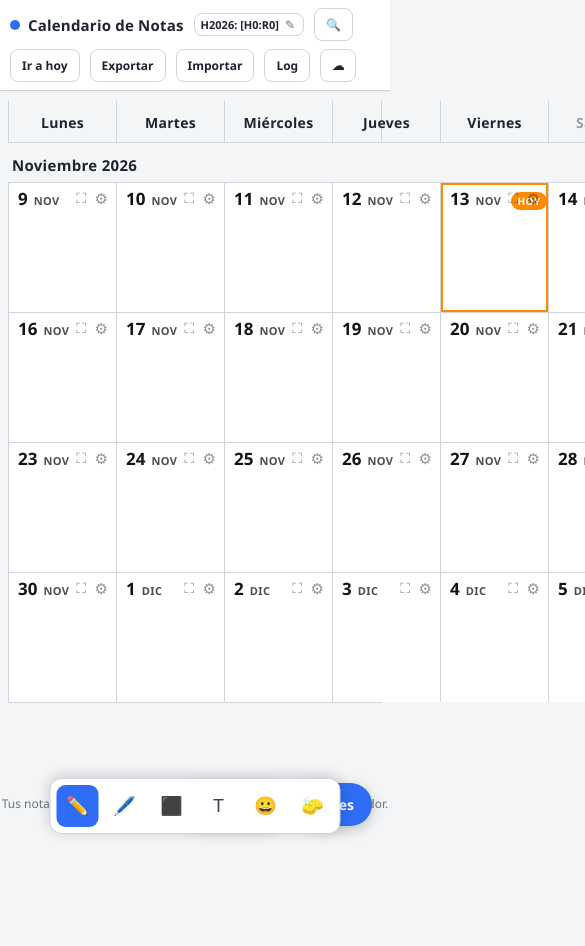
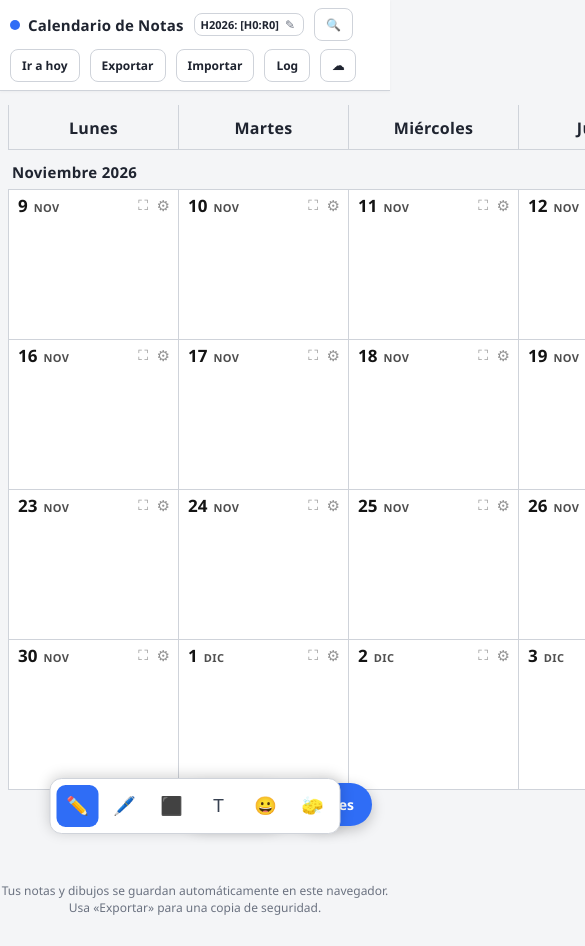
Before and after one commit to westmeteo/calendario-notas, a plain HTML site: page index.html in a window 390 px wide. Shown: the top 946 px of the page, 585 px wide, since content can reach past the window. Before the commit the page ends 859 px from the top, so only its background shows below. Drawn offline with Linux system fonts and the light colour scheme.

Commit message:
Ancho de lienzo fijo (coords iguales en todos los dispositivos) + controles de caja al seleccionar (movil)

```diff
--- a/index.html
+++ b/index.html
@@ -53,12 +53,13 @@
   main{ position:relative; padding: 14px 16px 14px 76px; }
 
   /* shared 7-column layout for weekday bar + day grid */
+  .canvas{ position:relative; width:1190px; }
   .cols{
     display:grid;
-    grid-template-columns: repeat(7, minmax(150px, 1fr));
+    grid-template-columns: repeat(7, 170px);
     gap:0;
-    max-width: 1600px;
-    margin: 0 auto;
+    width:1190px;
+    margin: 0;
   }
 
   /* ---------- Weekday bar ---------- */
@@ -213,6 +214,9 @@
   .tbox.front{ background:rgba(255,255,255,.55); border:1px solid rgba(47,109,246,.5); box-shadow:0 3px 12px rgba(0,0,0,.1); }
   .tbox.back{ background:transparent; border:1px dashed transparent; }
   .tbox.selected{ outline:2px solid var(--accent); outline-offset:1px; }
+  .tbox.selected .tbox-bar{ opacity:1; pointer-events:auto; }
+  .tbox.selected .tbox-rz-ne, .tbox.selected .tbox-rz-nw, .tbox.selected .tbox-rz-se, .tbox.selected .tbox-rz-sw{ background:#2f6df6; border:1.5px solid #fff; border-radius:2px; }
+  .tbox.selected .tbox-rz-n, .tbox.selected .tbox-rz-s, .tbox.selected .tbox-rz-e, .tbox.selected .tbox-rz-w{ background:rgba(47,109,246,.2); }
   .tbox.back .tbox-body{ opacity:.3; }
   .text-layer.back.interactive .tbox:hover{ background:rgba(255,255,255,.35); border-color:rgba(47,109,246,.4); }
 
@@ -331,11 +335,6 @@
   .day-modal-close:hover{ background:#eef1f5; color:#1f2430; }
   .day-modal-text{ flex:1 1 auto; border:none; outline:none; resize:none; padding:20px 24px; font-family:inherit; line-height:1.5; }
 
-  @media (max-width: 1100px){
-    .cols{ grid-template-columns: repeat(7, minmax(108px,1fr)); }
-    .day{ min-height:130px; }
-    .weekbar div{ font-size:14px; }
-  }
   @media (max-width: 840px){
     header{ padding:8px 10px; gap:8px 10px; }
     header h1{ font-size:15px; }
@@ -343,8 +342,7 @@
     .spacer{ display:none; }
     .counter-box{ font-size:11px; padding:3px 6px; }
     .btn.small{ padding:7px 11px; }
-    main{ position:relative; padding:10px 8px 74px 8px; }
-    .weekbar{ position:static; }
+    main{ position:relative; padding:14px 8px 74px 8px; }
     .tools{ left:50%; right:auto; top:auto; bottom:10px; transform:translateX(-50%); flex-direction:row; gap:5px; padding:6px; box-shadow:0 -2px 14px rgba(0,0,0,.18); }
     .tools button{ width:42px; height:42px; font-size:18px; }
     .tool-panel{ left:50%; right:auto; top:auto; bottom:64px; transform:translateX(-50%); width:min(92vw,260px); }
@@ -367,6 +365,7 @@
   </header>
 
   <main>
+    <div class="canvas">
       <div class="cols weekbar">
         <div>Lunes</div><div>Martes</div><div>Miércoles</div><div>Jueves</div>
         <div>Viernes</div><div class="we">Sábado</div><div class="we">Domingo</div>
@@ -375,6 +374,7 @@
       <div class="text-layer back" id="textLayerBack"></div>
       <div class="overlay" id="overlay"><svg id="annoSvg" xmlns="http://www.w3.org/2000/svg"></svg></div>
       <div class="text-layer front" id="textLayerFront"></div>
+    </div>
   </main>
 
   <div class="tools" id="tools">
```
Lines whose indentation alone changed are shown as unchanged.
